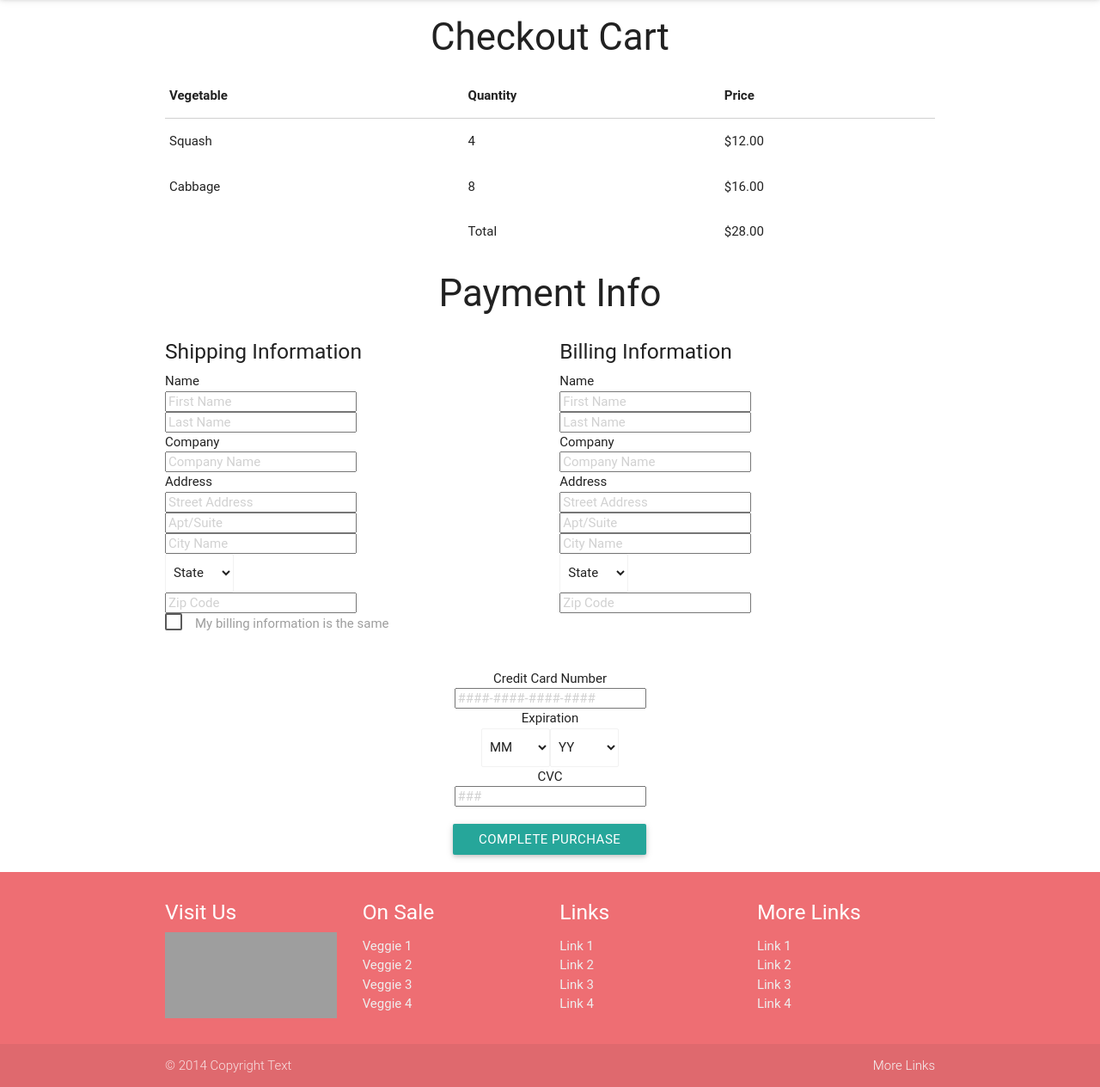
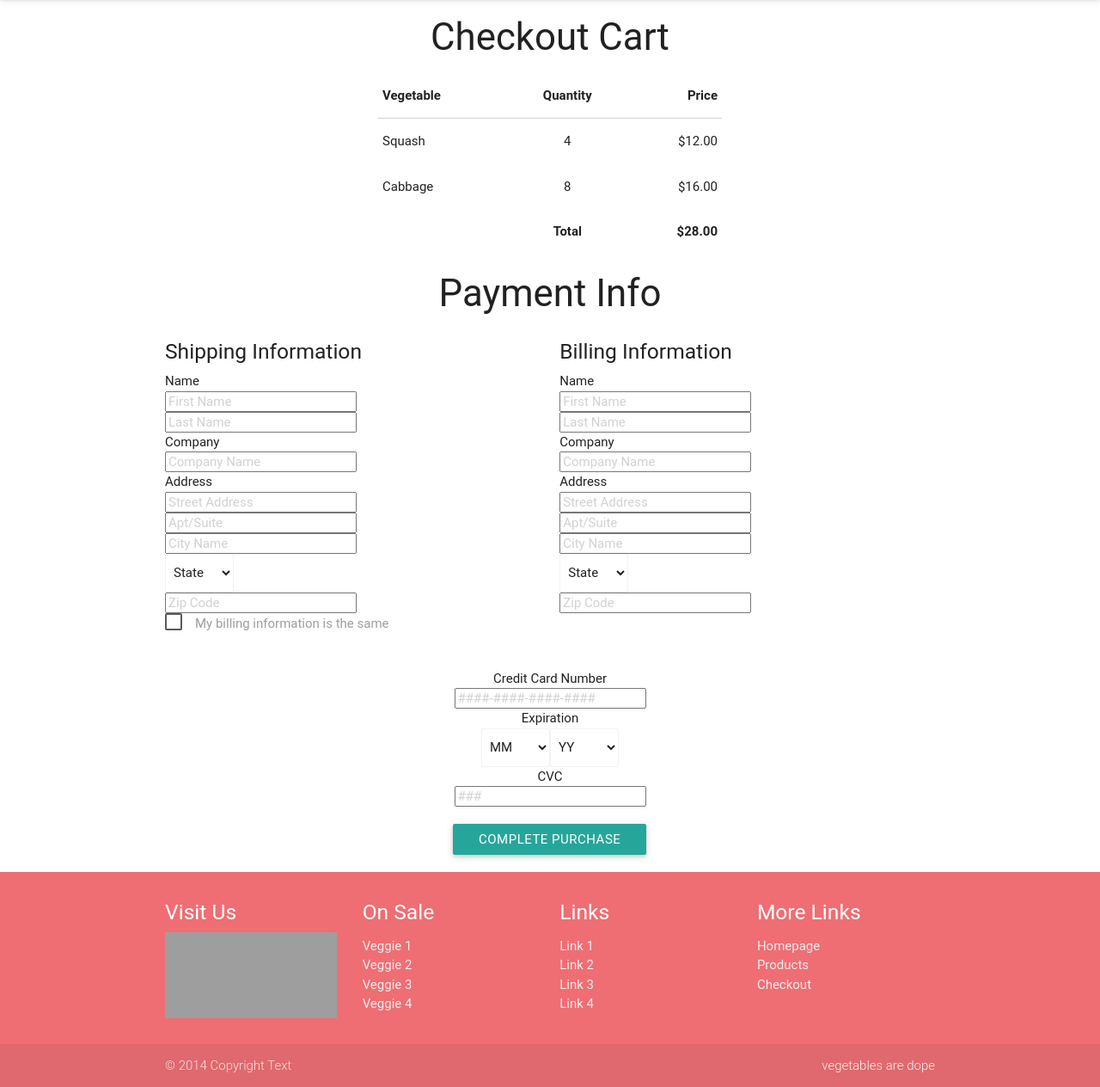
Before and after one commit to johnYork-Erwin/eCommerce, a plain HTML site: page eCommerce/checkout/checkout.html in a window 1280 px wide. Shown: the part 67-1331 px from the top of the page at 86% size. Drawn offline with nearby package versions, Linux system fonts and the light colour scheme; grey boxes are pictures that could not be loaded; a web font is replaced by a local one.

Commit message:
brians changes

```diff
--- a/eCommerce/checkout/checkout.css
+++ b/eCommerce/checkout/checkout.css
@@ -25,3 +25,12 @@ h3 {
   height: 100px;
   width: 200px;
 }
+
+.total {
+  font-weight: bold;
+}
+
+.checkout-table {
+  width: 400px;
+  margin: auto;
+}
--- a/eCommerce/checkout/checkout.html
+++ b/eCommerce/checkout/checkout.html
@@ -41,30 +41,30 @@
   <header>
     <h3>Checkout Cart</h3>
     <div class="container">
-      <table>
+      <table class="checkout-table">
         <thead>
           <tr>
             <th>Vegetable</th>
-            <th>Quantity</th>
-            <th>Price</th>
+            <th class="center">Quantity</th>
+            <th class="right">Price</th>
           </tr>
         </thead>
 
         <tbody>
           <tr>
             <td>Squash</td>
-            <td>4</td>
-            <td>$12.00</td>
+            <td class="center">4</td>
+            <td class="right">$12.00</td>
           </tr>
           <tr>
             <td>Cabbage</td>
-            <td>8</td>
-            <td>$16.00</td>
+            <td class="center">8</td>
+            <td class="right">$16.00</td>
           </tr>
           <tr>
             <td></td>
-            <td>Total</td>
-            <td>$28.00</td>
+            <td class="center total">Total</td>
+            <td class="right total">$28.00</td>
           </tr>
         </tbody>
       </table>
@@ -235,10 +235,10 @@
         <div class="col l3 s12">
           <h5 class="white-text">More Links</h5>
           <ul>
-            <li><a class="grey-text text-lighten-3" href="#!">Link 1</a></li>
-            <li><a class="grey-text text-lighten-3" href="#!">Link 2</a></li>
-            <li><a class="grey-text text-lighten-3" href="#!">Link 3</a></li>
-            <li><a class="grey-text text-lighten-3" href="#!">Link 4</a></li>
+            <li><a class="grey-text text-lighten-3" href="../index/index.html">Homepage</a></li>
+            <li><a class="grey-text text-lighten-3" href="../products/products.html">Products</a></li>
+            <li><a class="grey-text text-lighten-3" href="checkout.html">Checkout</a></li>
+
           </ul>
         </div>
       </div>
@@ -246,7 +246,7 @@
     <div class="footer-copyright">
       <div class="container">
         © 2014 Copyright Text
-        <a class="grey-text text-lighten-4 right" href="#!">More Links</a>
+        <a class="grey-text text-lighten-4 right" href="#!">vegetables are dope</a>
       </div>
     </div>
   </footer>
```
